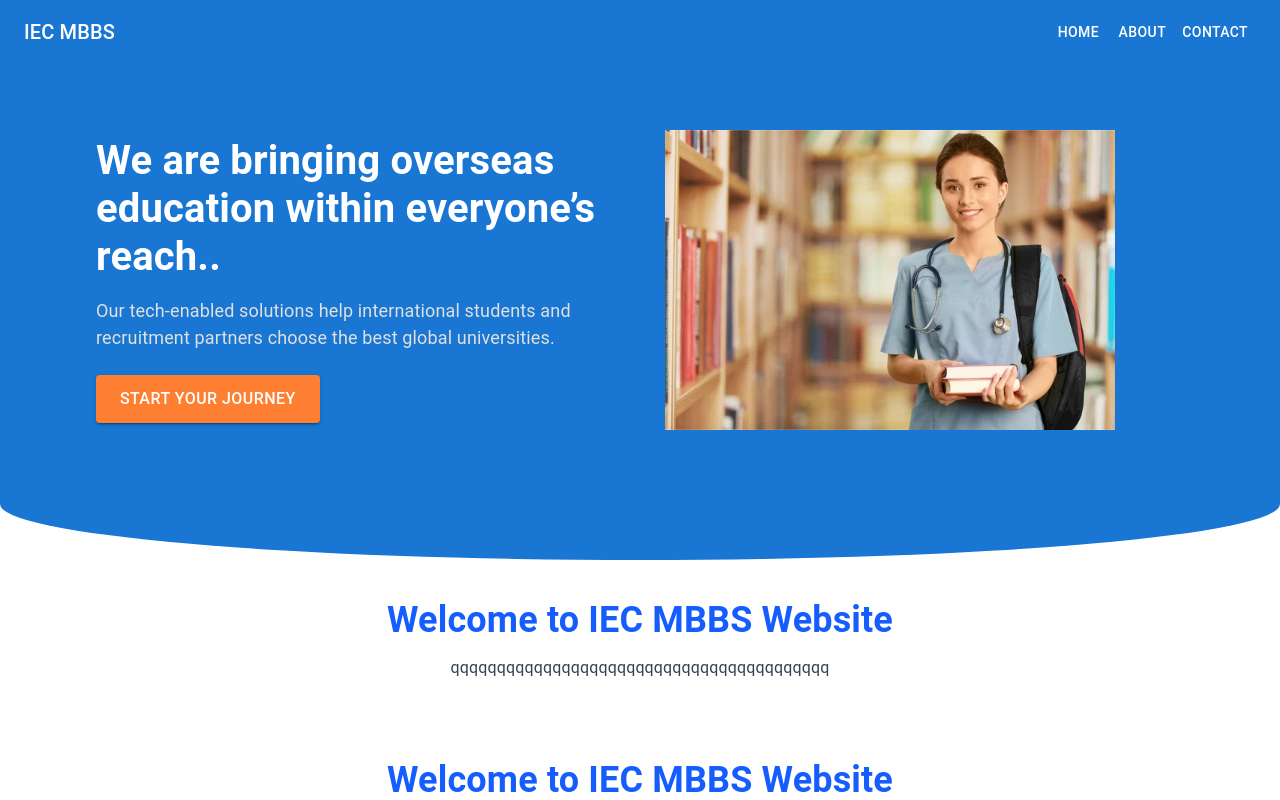
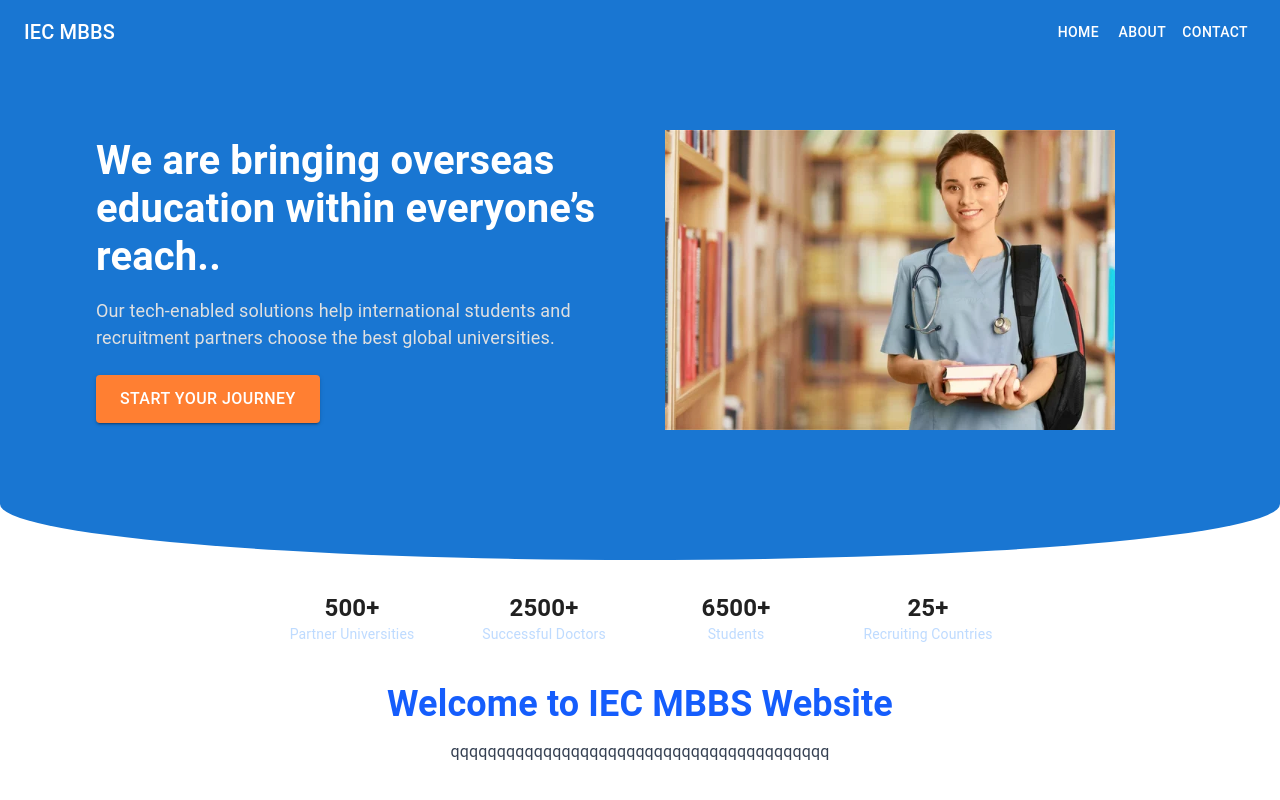
Before and after one commit to Akhilarappura/iecmbbs07, a Next.js app: page / in a window 1280 px wide. Shown: the top 800 px of the page. Built offline with nearby package versions, Linux system fonts and the light colour scheme.

Commit message:
counter numbers

```diff
--- /dev/null
+++ b/src/app/components/Counter.js
@@ -0,0 +1,43 @@
+// src/app/components/Stats.js
+'use client';
+
+import { useEffect, useState } from 'react';
+
+const CounterItem = ({ end, label }) => {
+  const [count, setCount] = useState(0);
+
+  useEffect(() => {
+    let start = 0;
+    const duration = 2000;
+    const increment = end / (duration / 16);
+    const timer = setInterval(() => {
+      start += increment;
+      if (start >= end) {
+        setCount(end);
+        clearInterval(timer);
+      } else {
+        setCount(Math.floor(start));
+      }
+    }, 16);
+
+    return () => clearInterval(timer);
+  }, [end]);
+
+  return (
+    <div className="text-center w-36 sm:w-40">
+      <div className="text-2xl font-bold">{count}+</div>
+      <div className="text-sm text-blue-200">{label}</div>
+    </div>
+  );
+};
+
+export default function Stats() {
+  return (
+    <div className="mt-8 flex flex-wrap items-center justify-center gap-6 sm:gap-8">
+      <CounterItem end={500} label="Partner Universities" />
+      <CounterItem end={2500} label="Successful Doctors" />
+      <CounterItem end={6500} label="Students" />
+      <CounterItem end={25} label="Recruiting Countries" />
+    </div>
+  );
+}
--- a/src/app/layout.js
+++ b/src/app/layout.js
@@ -1,7 +1,7 @@
-"use client"; // Needed because AppBar uses useState
+"use client";
 
 import "./globals.css";
-import ResponsiveAppBar from "./components/appbar"; // adjust path if needed
+import ResponsiveAppBar from "./components/appbar";
 
 
 
@@ -9,7 +9,7 @@ export default function RootLayout({ children }) {
   return (
     <html lang="en">
       <body>
-        <ResponsiveAppBar /> {/* AppBar at the top */}
+        <ResponsiveAppBar />
         <main>{children}  </main>
       </body>
     </html>
--- a/src/app/page.js
+++ b/src/app/page.js
@@ -2,6 +2,7 @@ import Image from "next/image";
 
 import About from "./components/About";
 import HeroSection from "./components/hero";
+import Counter from "./components/counter";
 
 
 
@@ -11,6 +12,7 @@ export default function Home() {
       <main >
 
         <HeroSection />
+        <Counter />
 
         <About />
          <About />
```
